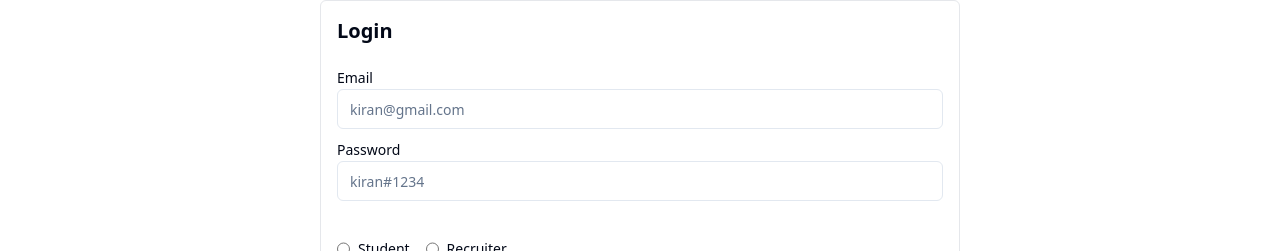
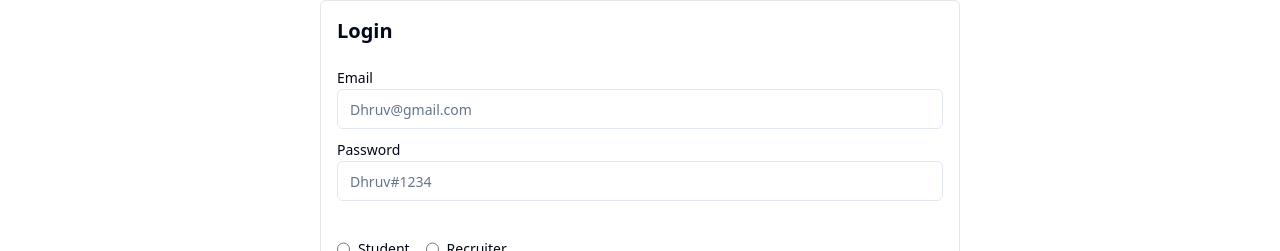
Before and after one commit to dK1925402/Job-Portal, a React (Vite) app in the folder frontend/: page /login in a window 1280 px wide. Shown: the part 104-355 px from the top of the page. Built offline with nearby package versions, Linux system fonts and the light colour scheme.

Commit message:
Update Login.jsx

```diff
--- a/frontend/src/components/auth/Login.jsx
+++ b/frontend/src/components/auth/Login.jsx
@@ -66,7 +66,7 @@ const Login = () => {
                             value={input.email}
                             name="email"
                             onChange={changeEventHandler}
-                            placeholder="kiran@gmail.com"
+                            placeholder="Dhruv@gmail.com"
                         />
                     </div>
 
@@ -77,7 +77,7 @@ const Login = () => {
                             value={input.password}
                             name="password"
                             onChange={changeEventHandler}
-                            placeholder="kiran#1234"
+                            placeholder="Dhruv#1234"
                         />
                     </div>
                     <div className='flex items-center justify-between'>
```
